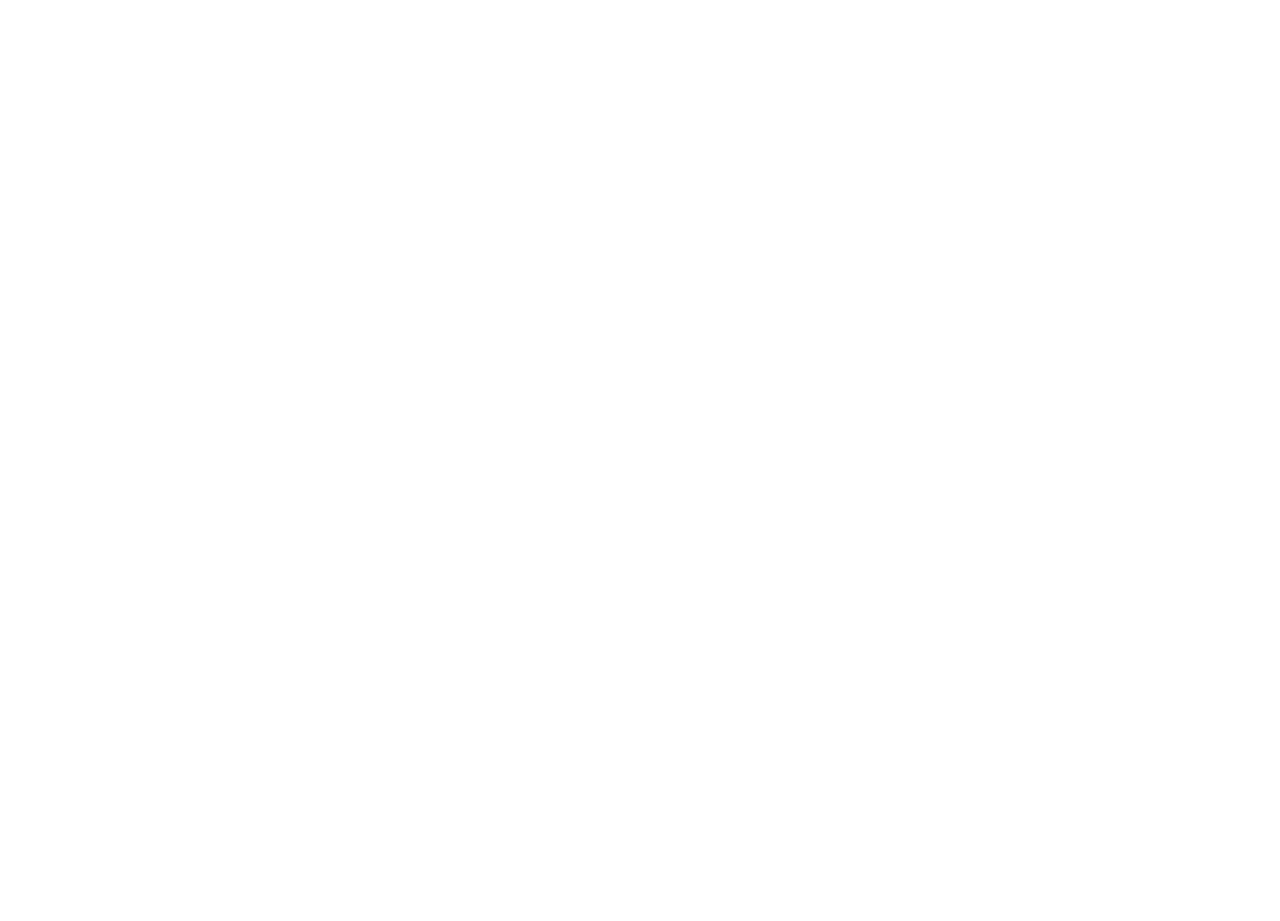
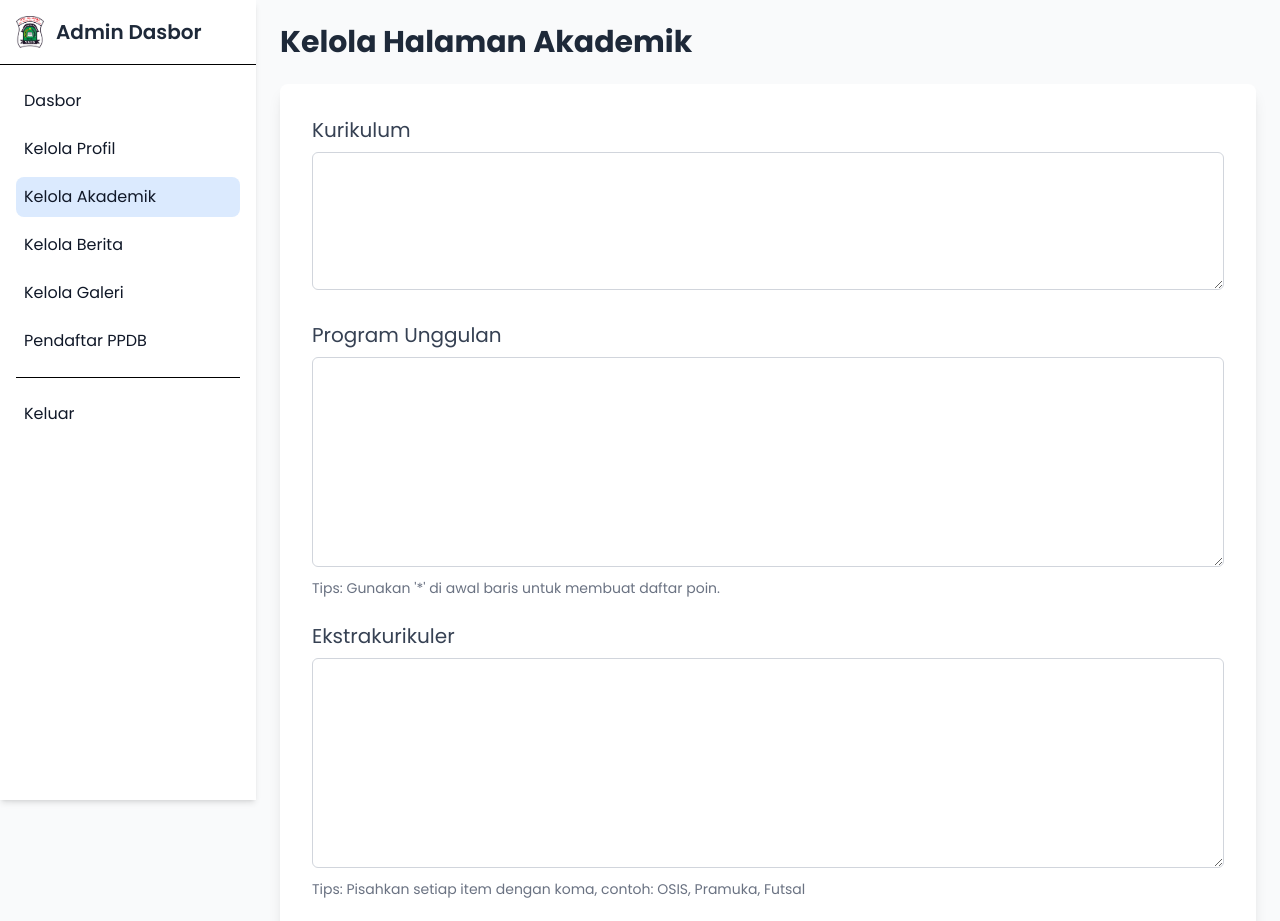
Before and after one commit to ihsanularifinm/mtsaljihadmedan-frontend, a React (Vite) app: page /admin/akademik in a window 1280 px wide. Before the commit this address had no page. Shown: the top 921 px of the page. Before the commit the page ends 800 px from the top, so only its background shows below. Built offline with nearby package versions, Linux system fonts and the light colour scheme; no server answers.

Commit message:
feat: Build dynamic Akademik feature for public and admin pages

```diff
--- a/src/App.jsx
+++ b/src/App.jsx
@@ -10,12 +10,14 @@
 import Berita from './pages/Berita';
 import DetailBerita from './pages/DetailBerita';
 import Galeri from './pages/Galeri';
+import Akademik from './pages/Akademik';
 
 // Halaman Admin
 import Dasbor from './components/admin/Dasbor';
 import KelolaProfil from './pages/admin/KelolaProfil';
 import KelolaGaleri from './pages/admin/KelolaGaleri';
 import KelolaAlbumDetail from './pages/admin/KelolaAlbumDetail';
+import KelolaAkademik from './pages/admin/KelolaAkademik';
 
 function App() {
 	return (
@@ -28,6 +30,7 @@
 					<Route path="berita" element={<Berita />} />
 					<Route path="berita/:id" element={<DetailBerita />} />
 					<Route path="galeri" element={<Galeri />} />
+					<Route path="akademik" element={<Akademik />} />
 				</Route>
 
 				{/* Grup Rute Admin */}
@@ -36,6 +39,7 @@
 					<Route path="profil" element={<KelolaProfil />} />
 					<Route path="galeri" element={<KelolaGaleri />} />
 					<Route path="galeri/:id" element={<KelolaAlbumDetail />} />
+					<Route path="akademik" element={<KelolaAkademik />} />
 				</Route>
 			</Routes>
 		</Router>
--- a/src/components/admin/Sidebar.jsx
+++ b/src/components/admin/Sidebar.jsx
@@ -22,6 +22,11 @@
 					<li>
 						<NavLink to="/admin/profil" className={navLinkClass}>
 							<span>Kelola Profil</span>
+						</NavLink>
+					</li>
+					<li>
+						<NavLink to="/admin/akademik" className={navLinkClass}>
+							<span>Kelola Akademik</span>
 						</NavLink>
 					</li>
 					<li>
--- /dev/null
+++ b/src/pages/Akademik.jsx
@@ -0,0 +1,56 @@
+import { useState, useEffect } from 'react';
+import axios from 'axios';
+import { Helmet } from 'react-helmet-async';
+
+function Akademik() {
+	const [data, setData] = useState(null);
+	const [loading, setLoading] = useState(true);
+
+	useEffect(() => {
+		const fetchData = async () => {
+			const { data } = await axios.get('http://localhost:5000/api/akademik');
+			setData(data);
+			setLoading(false);
+		};
+		fetchData();
+	}, []);
+
+	if (loading) return <div className="text-center p-8">Memuat...</div>;
+
+	return (
+		<main className="container mx-auto px-6 py-12">
+			<Helmet>
+				<title>Akademik - MTs Al-Jihad Medan</title>
+			</Helmet>
+			<h1 className="text-4xl font-bold text-center text-primary mb-12">Informasi Akademik</h1>
+
+			{data && (
+				<>
+					<section className="mb-16 bg-white p-8 rounded-lg shadow-lg">
+						<h2 className="text-3xl font-bold text-accent mb-4">Kurikulum</h2>
+						<p className="text-gray-700 leading-relaxed whitespace-pre-line">{data.kurikulum}</p>
+					</section>
+					<section className="mb-16">
+						<h2 className="text-3xl font-bold text-primary mb-8 text-center">Program Unggulan</h2>
+						<div className="grid md:grid-cols-1 gap-8">
+							<div className="bg-white p-6 rounded-lg shadow-lg">
+								<ul className="list-disc list-inside text-gray-700 space-y-2">{data.program_unggulan.split('*').map((item, index) => item.trim() && <li key={index}>{item.trim()}</li>)}</ul>
+							</div>
+						</div>
+					</section>
+					<section>
+						<h2 className="text-3xl font-bold text-primary mb-8 text-center">Ekstrakurikuler</h2>
+						<div className="flex flex-wrap justify-center gap-4">
+							{data.ekstrakurikuler.split(',').map((item, index) => (
+								<div key={index} className="bg-white py-2 px-4 rounded-full shadow text-center font-semibold text-primary">
+									{item.trim()}
+								</div>
+							))}
+						</div>
+					</section>
+				</>
+			)}
+		</main>
+	);
+}
+export default Akademik;
--- /dev/null
+++ b/src/pages/admin/KelolaAkademik.jsx
@@ -0,0 +1,68 @@
+import { useState, useEffect } from 'react';
+import axios from 'axios';
+import { Helmet } from 'react-helmet-async';
+
+function KelolaAkademik() {
+	const [formData, setFormData] = useState({
+		kurikulum: '',
+		program_unggulan: '',
+		ekstrakurikuler: '',
+	});
+	const [message, setMessage] = useState('');
+
+	useEffect(() => {
+		const fetchAkademik = async () => {
+			const { data } = await axios.get('http://localhost:5000/api/akademik');
+			if (data) setFormData(data);
+		};
+		fetchAkademik();
+	}, []);
+
+	const handleChange = (e) => setFormData({ ...formData, [e.target.name]: e.target.value });
+
+	const handleSubmit = async (e) => {
+		e.preventDefault();
+		setMessage('Menyimpan...');
+		await axios.put('http://localhost:5000/api/akademik', formData);
+		setMessage('Data akademik berhasil diperbarui!');
+		setTimeout(() => setMessage(''), 3000);
+	};
+
+	return (
+		<div className="container mx-auto p-6">
+			<Helmet>
+				<title>Kelola Halaman Akademik - Admin Dasbor</title>
+			</Helmet>
+			<h1 className="text-3xl font-bold text-gray-800 mb-6">Kelola Halaman Akademik</h1>
+			<form onSubmit={handleSubmit} className="bg-white p-8 rounded-lg shadow-lg space-y-6">
+				<div>
+					<label htmlFor="kurikulum" className="block text-xl font-medium text-gray-700 mb-2">
+						Kurikulum
+					</label>
+					<textarea name="kurikulum" rows="5" value={formData.kurikulum} onChange={handleChange} className="w-full p-2 border border-gray-300 rounded-md"></textarea>
+				</div>
+				<div>
+					<label htmlFor="program_unggulan" className="block text-xl font-medium text-gray-700 mb-2">
+						Program Unggulan
+					</label>
+					<textarea name="program_unggulan" rows="8" value={formData.program_unggulan} onChange={handleChange} className="w-full p-2 border border-gray-300 rounded-md"></textarea>
+					<p className="text-sm text-gray-500 mt-1">Tips: Gunakan '*' di awal baris untuk membuat daftar poin.</p>
+				</div>
+				<div>
+					<label htmlFor="ekstrakurikuler" className="block text-xl font-medium text-gray-700 mb-2">
+						Ekstrakurikuler
+					</label>
+					<textarea name="ekstrakurikuler" rows="8" value={formData.ekstrakurikuler} onChange={handleChange} className="w-full p-2 border border-gray-300 rounded-md"></textarea>
+					<p className="text-sm text-gray-500 mt-1">Tips: Pisahkan setiap item dengan koma, contoh: OSIS, Pramuka, Futsal</p>
+				</div>
+				<div className="flex items-center justify-end">
+					{message && <p className="mr-4 text-gray-600">{message}</p>}
+					<button type="submit" className="bg-green-600 hover:bg-green-700 text-white font-bold py-2 px-6 rounded">
+						Simpan Perubahan
+					</button>
+				</div>
+			</form>
+		</div>
+	);
+}
+export default KelolaAkademik;
```
